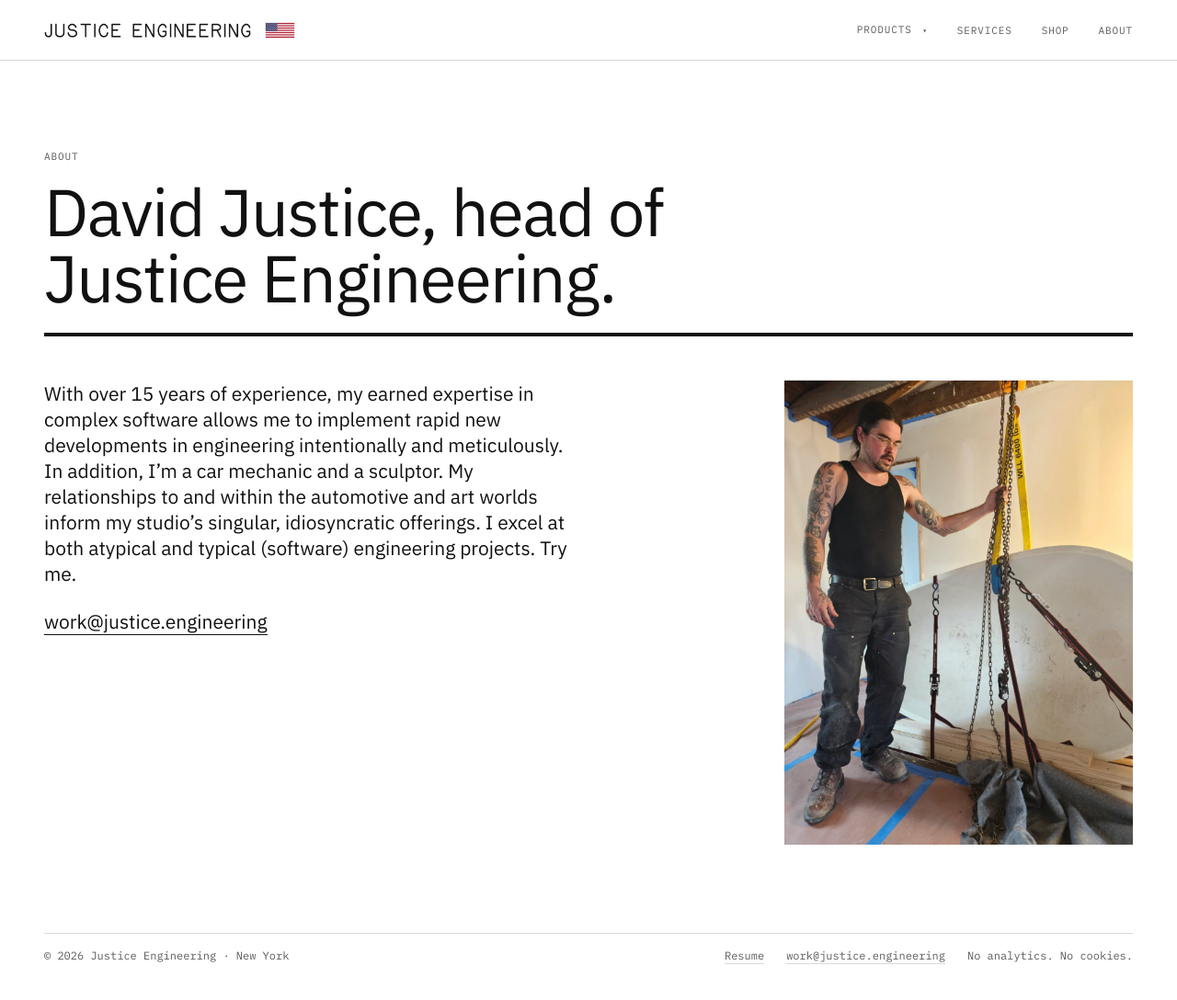
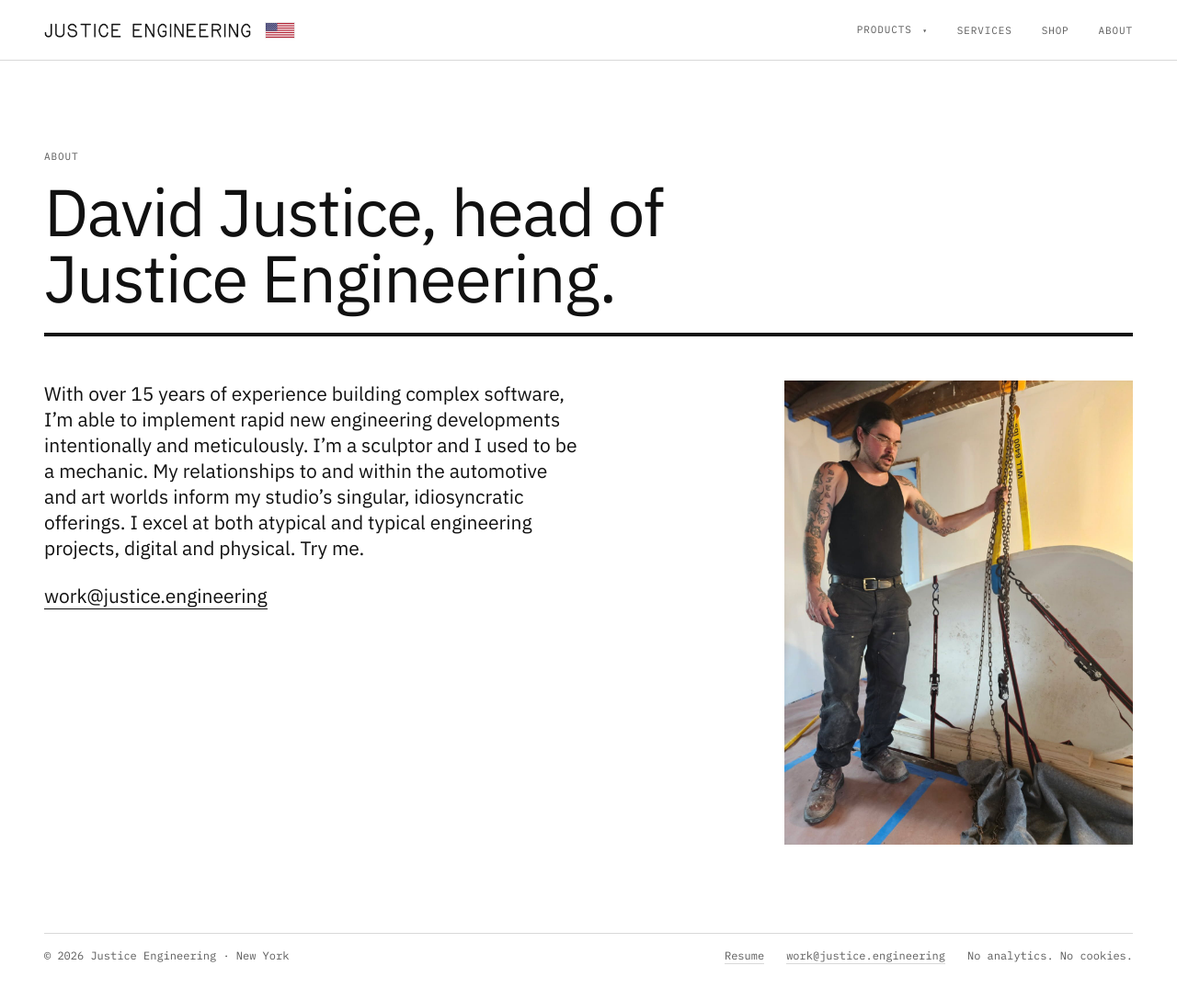
Before and after one commit to JusticeEngineering/JusticeEngineering.github.io, a Jekyll site: the page built from about/index.html, in a window 1280 px wide and 1113 px high. Shown: the top 1088 px of the window at 92% size. Built offline with Jekyll 4.4.1, drawn with Linux system fonts in a browser that asks for light colours.

Commit message:
About: updated copy from dj
Co-Authored-By: Claude Opus 5.5 <noreply@anthropic.com>
Claude-Session: https://claude.ai/code/session_018JdvXJePWZNQQ4WrCh9tgv

```diff
--- a/about/index.html
+++ b/about/index.html
@@ -1,7 +1,7 @@
 ---
 layout: default
 title: About
-description: David Justice, head of Justice Engineering. Software engineer, car mechanic and sculptor in New York.
+description: David Justice, head of Justice Engineering. Engineer and sculptor in New York.
 ---
       <div class="page-head grid">
         <div class="eyebrow">About</div>
@@ -11,7 +11,7 @@ description: David Justice, head of Justice Engineering. Software engineer, car
       </div>
       <div class="about grid">
         <div class="about-text">
-          <p>With over 15 years of experience, my earned expertise in complex software allows me to implement rapid new developments in engineering intentionally and meticulously. In addition, I’m a car mechanic and a sculptor. My relationships to and within the automotive and art worlds inform my studio’s singular, idiosyncratic offerings. I excel at both atypical and typical (software) engineering projects. Try me.</p>
+          <p>With over 15 years of experience building complex software, I’m able to implement rapid new engineering developments intentionally and meticulously. I’m a sculptor and I used to be a mechanic. My relationships to and within the automotive and art worlds inform my studio’s singular, idiosyncratic offerings. I excel at both atypical and typical engineering projects, digital and physical. Try me.</p>
           <p class="contact"><a href="mailto:{{ site.email }}">{{ site.email }}</a></p>
         </div>
         <figure class="about-photo">
```
